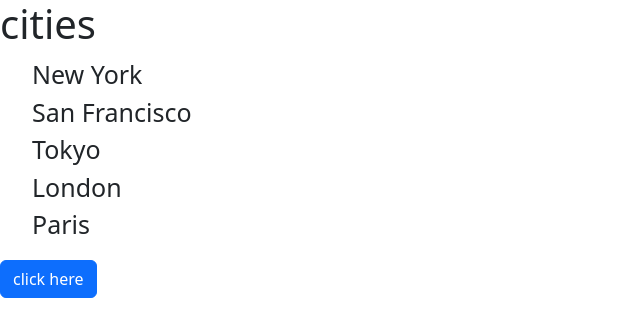
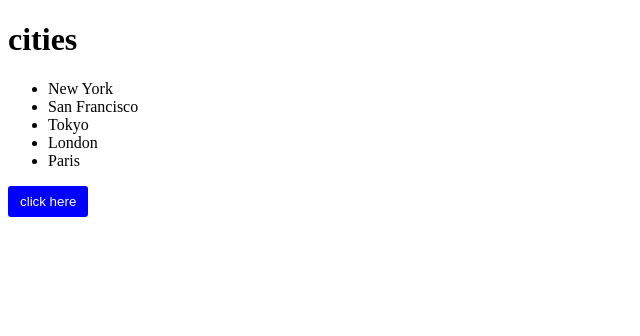
Before and after one commit to parisa-naeim/react-app, a React (Vite) app: page / in a window 1280 px wide. Shown: the top 336 px of the page, without its empty margins (0-640 px from the left). Built offline with nearby package versions, Linux system fonts and the light colour scheme.

Commit message:
add css module for button

```diff
--- a/src/App.tsx
+++ b/src/App.tsx
@@ -1,4 +1,4 @@
-import Button from "./components/Button";
+import Button from "./components/Button/Button";
 import ListGroup from "./components/ListGroup";
 import Alert from "./components/Alert";
 import { useState } from "react";
--- /dev/null
+++ b/src/components/Button/Button.module.css
@@ -0,0 +1,10 @@
+.btn {
+  padding: 8px 12px;
+  border-radius: 3px;
+  border: 0;
+}
+
+.btn-primary {
+  background-color: blue;
+  color: white;
+}
--- a/src/components/Button.tsx
+++ b/src/components/Button/Button.tsx
@@ -1,3 +1,5 @@
+import styles from "./Button.module.css";
+
 interface Props {
   children: string;
   color?: "primary" | "secondary" | "danger" | "success";
@@ -5,7 +7,11 @@
 }
 function Button({ children, onClick, color = "primary" }: Props) {
   return (
-    <button type="button" className={`btn btn-${color}`} onClick={onClick}>
+    <button
+      type="button"
+      className={[styles.btn, styles[`btn-${color}`]].join(" ")}
+      onClick={onClick}
+    >
       {children}
     </button>
   );
--- a/src/components/ListGroup/ListGroup.tsx
+++ b/src/components/ListGroup/ListGroup.tsx
@@ -1,13 +1,13 @@
 import { useState } from "react";
 import "./ListGroup.css";
-import styled from "styled-components";
+// import styled from "styled-components";
 
-const List = styled.ul`
-  font-size: 25px;
-`;
-const ListItem = styled.li`
-  padding: 30px;
-`;
+// const List = styled.ul`
+//   font-size: 25px;
+// `;
+// const ListItem = styled.li`
+//   padding: 30px;
+// `;
 interface Props {
   items: string[];
   heading: string;
@@ -24,7 +24,7 @@
       <h1>{heading}</h1>
       {items.length === 0 && <p>No item found</p>}
 
-      <List>
+      <ul>
         {items.map((item, index) => (
           <li
             className={
@@ -41,7 +41,7 @@
             {item}
           </li>
         ))}
-      </List>
+      </ul>
     </>
   );
 }
--- a/src/main.tsx
+++ b/src/main.tsx
@@ -1,7 +1,7 @@
 import React from "react";
 import ReactDOM from "react-dom/client";
 import App from "./App.tsx";
-import "bootstrap/dist/css/bootstrap.css";
+// import "bootstrap/dist/css/bootstrap.css";
 
 ReactDOM.createRoot(document.getElementById("root")!).render(
   <React.StrictMode>
```
